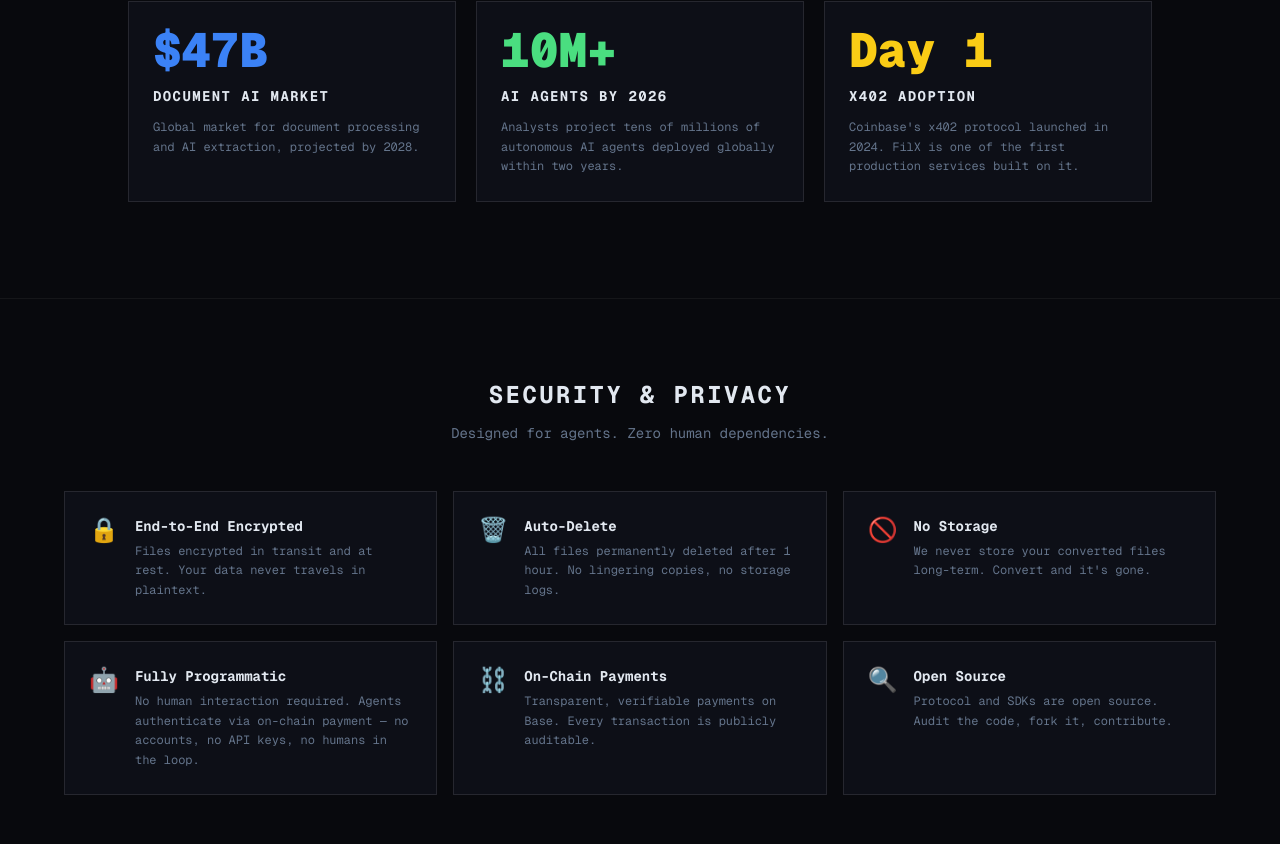
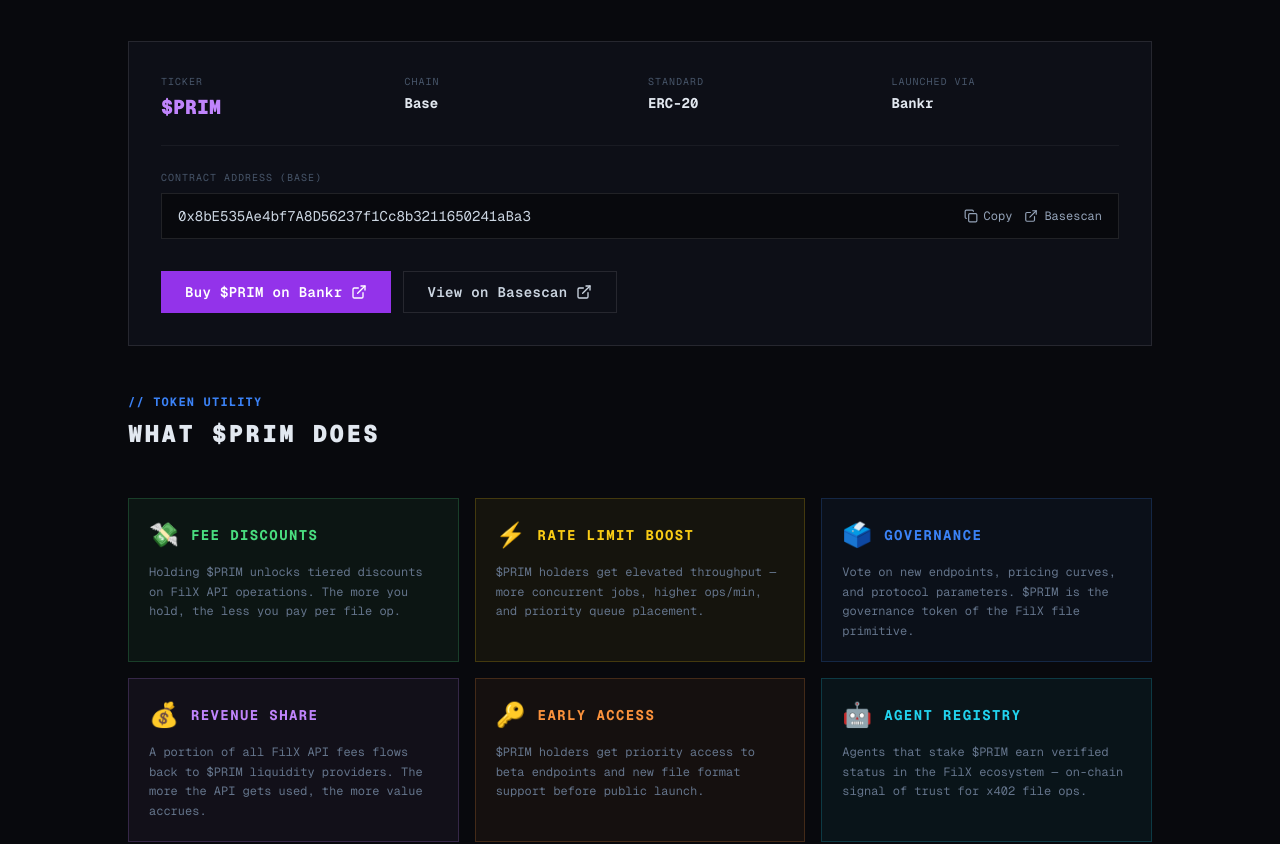
Before and after one commit to filx-io/filx, a Next.js app in the folder frontend/: page / in a window 1280 px wide. Shown: the part 9128-9972 px from the top of the page. Built offline with nearby package versions, Linux system fonts and the light colour scheme; no server answers.

Commit message:
feat: add $PRIM token section with CA, utility grid, and buy links

```diff
--- a/frontend/app/page.tsx
+++ b/frontend/app/page.tsx
@@ -9,6 +9,7 @@ import { AllTools } from "@/components/all-tools";
 import { AgentSnippet } from "@/components/agent-snippet";
 import { UseCases } from "@/components/use-cases";
 import { Integrations } from "@/components/integrations";
+import { PrimToken } from "@/components/prim-token";
 import { MarketOpportunity } from "@/components/market-opportunity";
 import { Security } from "@/components/security";
 import { Footer } from "@/components/footer";
@@ -27,6 +28,7 @@ export default function HomePage() {
       <AgentSnippet />
       <UseCases />
       <Integrations />
+      <PrimToken />
       <MarketOpportunity />
       <Security />
       <Footer />
--- /dev/null
+++ b/frontend/components/prim-token.tsx
@@ -0,0 +1,222 @@
+"use client";
+
+import { useState } from "react";
+import { Copy, Check, ExternalLink } from "lucide-react";
+
+const CONTRACT = "0x8bE535Ae4bf7A8D56237f1Cc8b3211650241aBa3";
+const BANKR_URL =
+  "https://bankr.bot/launches/0x8bE535Ae4bf7A8D56237f1Cc8b3211650241aBa3";
+const BASESCAN_URL = `https://basescan.org/token/${CONTRACT}`;
+
+const UTILITIES = [
+  {
+    icon: "💸",
+    title: "Fee Discounts",
+    desc: "Holding $PRIM unlocks tiered discounts on FilX API operations. The more you hold, the less you pay per file op.",
+    color: "text-green-400",
+    border: "border-green-400/20",
+    bg: "bg-green-400/5",
+  },
+  {
+    icon: "⚡",
+    title: "Rate Limit Boost",
+    desc: "$PRIM holders get elevated throughput — more concurrent jobs, higher ops/min, and priority queue placement.",
+    color: "text-yellow-400",
+    border: "border-yellow-400/20",
+    bg: "bg-yellow-400/5",
+  },
+  {
+    icon: "🗳️",
+    title: "Governance",
+    desc: "Vote on new endpoints, pricing curves, and protocol parameters. $PRIM is the governance token of the FilX file primitive.",
+    color: "text-[#3b82f6]",
+    border: "border-[#3b82f6]/20",
+    bg: "bg-[#3b82f6]/5",
+  },
+  {
+    icon: "💰",
+    title: "Revenue Share",
+    desc: "A portion of all FilX API fees flows back to $PRIM liquidity providers. The more the API gets used, the more value accrues.",
+    color: "text-purple-400",
+    border: "border-purple-400/20",
+    bg: "bg-purple-400/5",
+  },
+  {
+    icon: "🔑",
+    title: "Early Access",
+    desc: "$PRIM holders get priority access to beta endpoints and new file format support before public launch.",
+    color: "text-orange-400",
+    border: "border-orange-400/20",
+    bg: "bg-orange-400/5",
+  },
+  {
+    icon: "🤖",
+    title: "Agent Registry",
+    desc: "Agents that stake $PRIM earn verified status in the FilX ecosystem — on-chain signal of trust for x402 file ops.",
+    color: "text-cyan-400",
+    border: "border-cyan-400/20",
+    bg: "bg-cyan-400/5",
+  },
+];
+
+function CopyButton({ text }: { text: string }) {
+  const [copied, setCopied] = useState(false);
+
+  const handleCopy = () => {
+    navigator.clipboard.writeText(text).then(() => {
+      setCopied(true);
+      setTimeout(() => setCopied(false), 2000);
+    });
+  };
+
+  return (
+    <button
+      onClick={handleCopy}
+      className="flex items-center gap-1.5 text-slate-400 hover:text-slate-200 transition-colors cursor-pointer"
+      title="Copy contract address"
+    >
+      {copied ? (
+        <Check className="w-3.5 h-3.5 text-green-400" />
+      ) : (
+        <Copy className="w-3.5 h-3.5" />
+      )}
+      <span className="font-mono text-xs">
+        {copied ? "Copied!" : "Copy"}
+      </span>
+    </button>
+  );
+}
+
+export function PrimToken() {
+  return (
+    <section className="py-24 px-6 border-t border-white/5">
+      <div className="max-w-5xl mx-auto space-y-12">
+
+        {/* Header */}
+        <div className="text-center space-y-3">
+          <p className="font-mono text-purple-400 text-xs uppercase tracking-widest font-bold">
+            // $PRIM token
+          </p>
+          <h2 className="font-mono font-black text-slate-200 text-3xl md:text-4xl uppercase tracking-widest leading-tight">
+            The FilX<br />
+            <span className="text-purple-400">Network Token</span>
+          </h2>
+          <p className="font-mono text-slate-500 text-sm max-w-xl mx-auto">
+            $PRIM aligns incentives across agents, builders, and API consumers.
+            Deployed on Base, live on Bankr.
+          </p>
+        </div>
+
+        {/* Token info card */}
+        <div className="border border-white/10 bg-[#0d0f17] p-6 md:p-8 space-y-6">
+          {/* Stats row */}
+          <div className="grid grid-cols-2 md:grid-cols-4 gap-4 pb-6 border-b border-white/5">
+            <div className="space-y-1">
+              <p className="font-mono text-[10px] text-slate-600 uppercase tracking-widest">Ticker</p>
+              <p className="font-mono font-black text-purple-400 text-xl">$PRIM</p>
+            </div>
+            <div className="space-y-1">
+              <p className="font-mono text-[10px] text-slate-600 uppercase tracking-widest">Chain</p>
+              <p className="font-mono font-bold text-slate-200 text-sm">Base</p>
+            </div>
+            <div className="space-y-1">
+              <p className="font-mono text-[10px] text-slate-600 uppercase tracking-widest">Standard</p>
+              <p className="font-mono font-bold text-slate-200 text-sm">ERC-20</p>
+            </div>
+            <div className="space-y-1">
+              <p className="font-mono text-[10px] text-slate-600 uppercase tracking-widest">Launched via</p>
+              <p className="font-mono font-bold text-slate-200 text-sm">Bankr</p>
+            </div>
+          </div>
+
+          {/* Contract address */}
+          <div className="space-y-2">
+            <p className="font-mono text-[10px] text-slate-600 uppercase tracking-widest">
+              Contract Address (Base)
+            </p>
+            <div className="flex items-center justify-between gap-4 bg-[#08090d] border border-white/10 px-4 py-3 overflow-x-auto">
+              <span className="font-mono text-slate-300 text-xs md:text-sm whitespace-nowrap select-all">
+                {CONTRACT}
+              </span>
+              <div className="flex items-center gap-3 shrink-0">
+                <CopyButton text={CONTRACT} />
+                <a
+                  href={BASESCAN_URL}
+                  target="_blank"
+                  rel="noopener noreferrer"
+                  className="flex items-center gap-1.5 text-slate-400 hover:text-slate-200 transition-colors"
+                  title="View on Basescan"
+                >
+                  <ExternalLink className="w-3.5 h-3.5" />
+                  <span className="font-mono text-xs">Basescan</span>
+                </a>
+              </div>
+            </div>
+          </div>
+
+          {/* CTA buttons */}
+          <div className="flex flex-col sm:flex-row gap-3 pt-2">
+            <a
+              href={BANKR_URL}
+              target="_blank"
+              rel="noopener noreferrer"
+              className="inline-flex items-center justify-center gap-2 px-6 py-2.5 bg-purple-600 text-white font-mono font-semibold text-sm tracking-wide hover:bg-purple-500 transition-colors"
+            >
+              Buy $PRIM on Bankr
+              <ExternalLink className="w-4 h-4" />
+            </a>
+            <a
+              href={BASESCAN_URL}
+              target="_blank"
+              rel="noopener noreferrer"
+              className="inline-flex items-center justify-center gap-2 px-6 py-2.5 border border-white/10 text-slate-300 font-mono font-semibold text-sm tracking-wide hover:border-white/25 hover:text-white transition-colors"
+            >
+              View on Basescan
+              <ExternalLink className="w-4 h-4" />
+            </a>
+          </div>
+        </div>
+
+        {/* Utility heading */}
+        <div className="space-y-2">
+          <p className="font-mono text-[#3b82f6] text-xs uppercase tracking-widest font-bold">
+            // token utility
+          </p>
+          <h3 className="font-mono font-black text-slate-200 text-xl md:text-2xl uppercase tracking-widest">
+            What $PRIM Does
+          </h3>
+        </div>
+
+        {/* Utility grid */}
+        <div className="grid grid-cols-1 md:grid-cols-2 lg:grid-cols-3 gap-4">
+          {UTILITIES.map((item) => (
+            <div
+              key={item.title}
+              className={`border ${item.border} ${item.bg} p-5 space-y-3 hover:border-white/20 transition-colors`}
+            >
+              <div className="flex items-center gap-3">
+                <span className="text-2xl">{item.icon}</span>
+                <span className={`font-mono font-bold text-sm uppercase tracking-widest ${item.color}`}>
+                  {item.title}
+                </span>
+              </div>
+              <p className="font-mono text-slate-500 text-xs leading-relaxed">
+                {item.desc}
+              </p>
+            </div>
+          ))}
+        </div>
+
+        {/* Bottom note */}
+        <div className="border border-white/5 bg-[#0d0f17] px-6 py-4">
+          <p className="font-mono text-slate-600 text-xs text-center leading-relaxed">
+            $PRIM utility features are progressively activated as the FilX protocol grows.
+            <br />
+            Fee discounts and early access are live. Governance and revenue share launching Q2 2026.
+          </p>
+        </div>
+
+      </div>
+    </section>
+  );
+}
```
